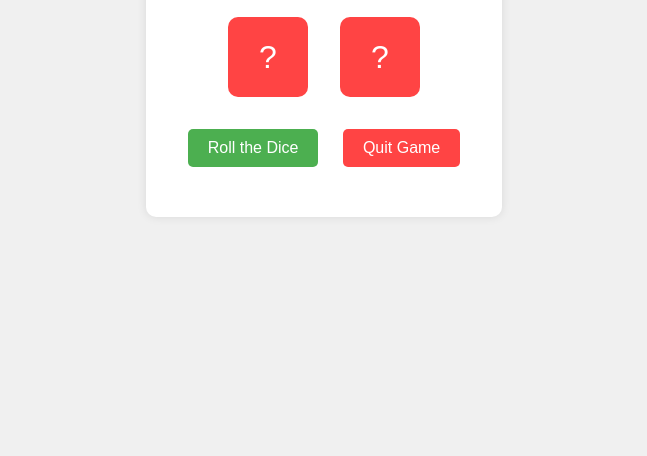
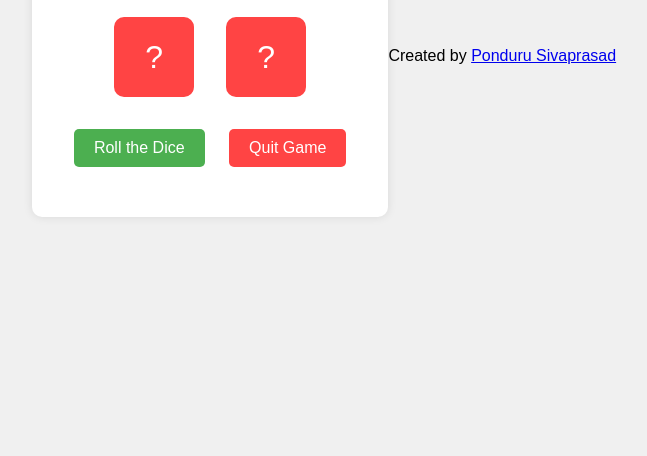
Before and after one commit to evennumber2/Roll-the-dice, a plain HTML site: page index.html in a window 1280 px wide. Shown: the part 344-800 px from the top of the page, without its empty margins (316-963 px from the left). Drawn offline with Linux system fonts and the light colour scheme.

Commit message:
Update index.html

```diff
--- a/index.html
+++ b/index.html
@@ -1,4 +1,3 @@
-<!-- index.html -->
 <!DOCTYPE html>
 <html lang="en">
 <head>
@@ -20,6 +19,9 @@
         </div>
         <p id="message"></p>
     </div>
+    <footer class="creator-footer">
+        <p>Created by <a href="https://pondurusivaprasadportfolio.netlify.app/" target="_blank">Ponduru Sivaprasad</a></p>
+    </footer>
     <script src="script.js"></script>
 </body>
 </html>
```
